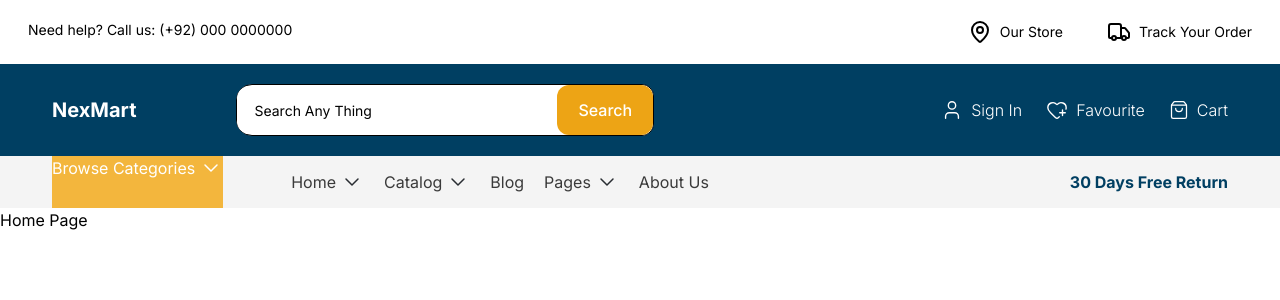
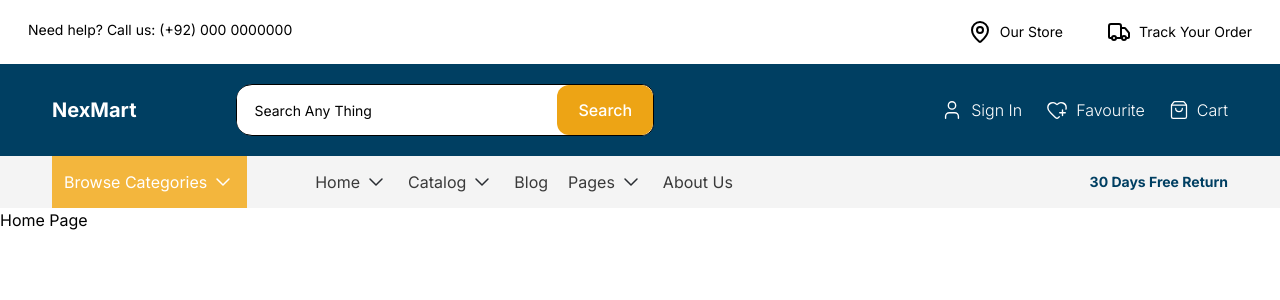
Before and after one commit to adeel-bot/NexMart, a Next.js app: page / in a window 1280 px wide. Shown: the top 300 px of the page. Built offline with nearby package versions, Linux system fonts and the light colour scheme.

Commit message:
modified:   app/components/layout/SubNavbar.js

```diff
--- a/app/components/layout/SubNavbar.js
+++ b/app/components/layout/SubNavbar.js
@@ -4,12 +4,12 @@ const SubNavbar = () => {
   return (
     <div className="subNav bg-[#f4f4f4] flex justify-between items-center px-13">
         <div className="subNav-left flex gap-17 ">
-            <div className="browse-cate bg-[#f3b63d] text-white ">
-                <button className="flex gap-1 cursor-pointer h-13">Browse Categories
+            <div className="browse-cat flex items-center p-3 h-13 bg-[#f3b63d] text-white ">
+                <button className="flex items-center text-center gap-1 cursor-pointer">Browse Categories
                 <Image src="/chevron-down-white.svg" width={24} height={24} alt="down-button" />
                 </button>
             </div>
-            <div className="navigations text-[#3a3a3a] flex gap-5 items-center">
+            <div className="navigations h-13 text-[#3a3a3a] flex gap-5 items-center">
                 <div className="">
                 <button className="flex gap-1 cursor-pointer">Home
                 <Image src="/chevron-down-black.svg" width={24} height={24} alt="down-button" />
@@ -30,7 +30,7 @@ const SubNavbar = () => {
                 <button>About Us</button>
             </div>
         </div>
-        <div className="subNav-right font-bold text-[#003f62]">
+        <div className="subNav-right text-sm font-bold text-[#003f62]">
             <p>30 Days Free Return</p>
         </div>
     </div>
```
